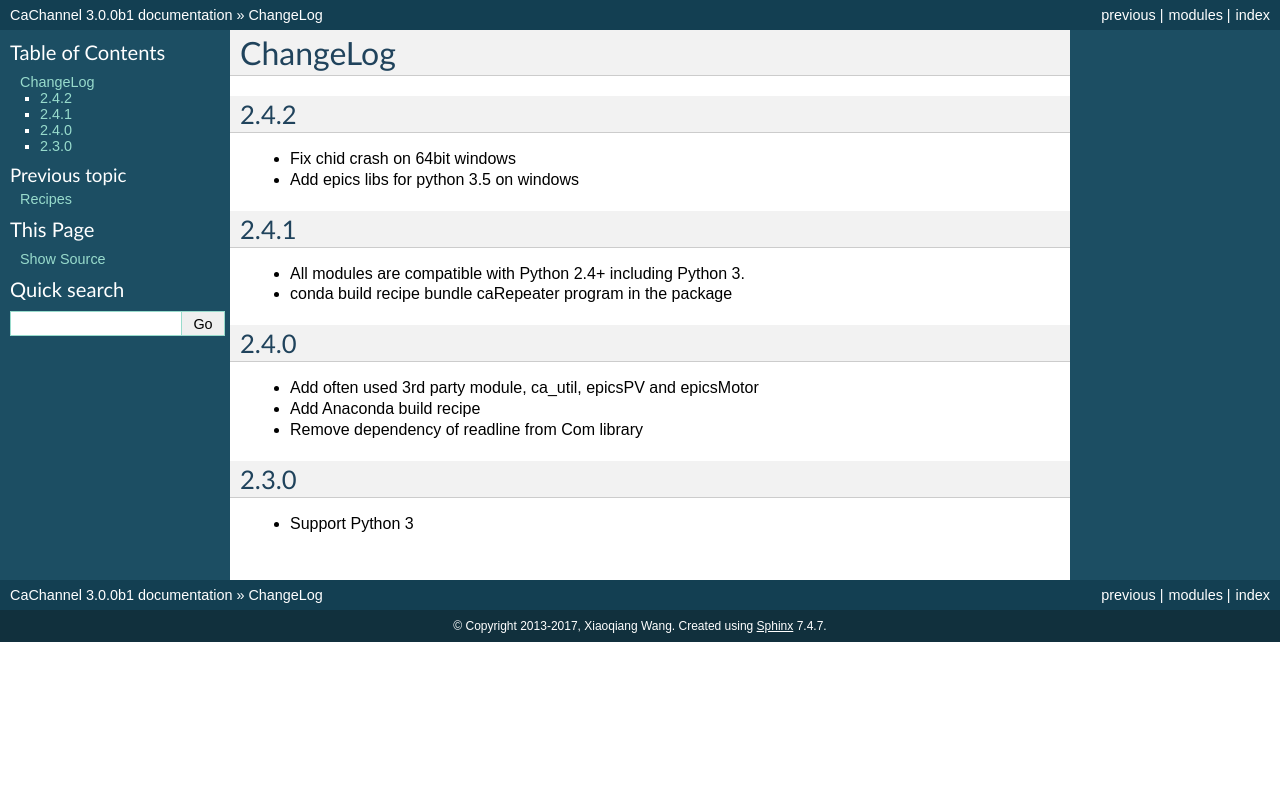
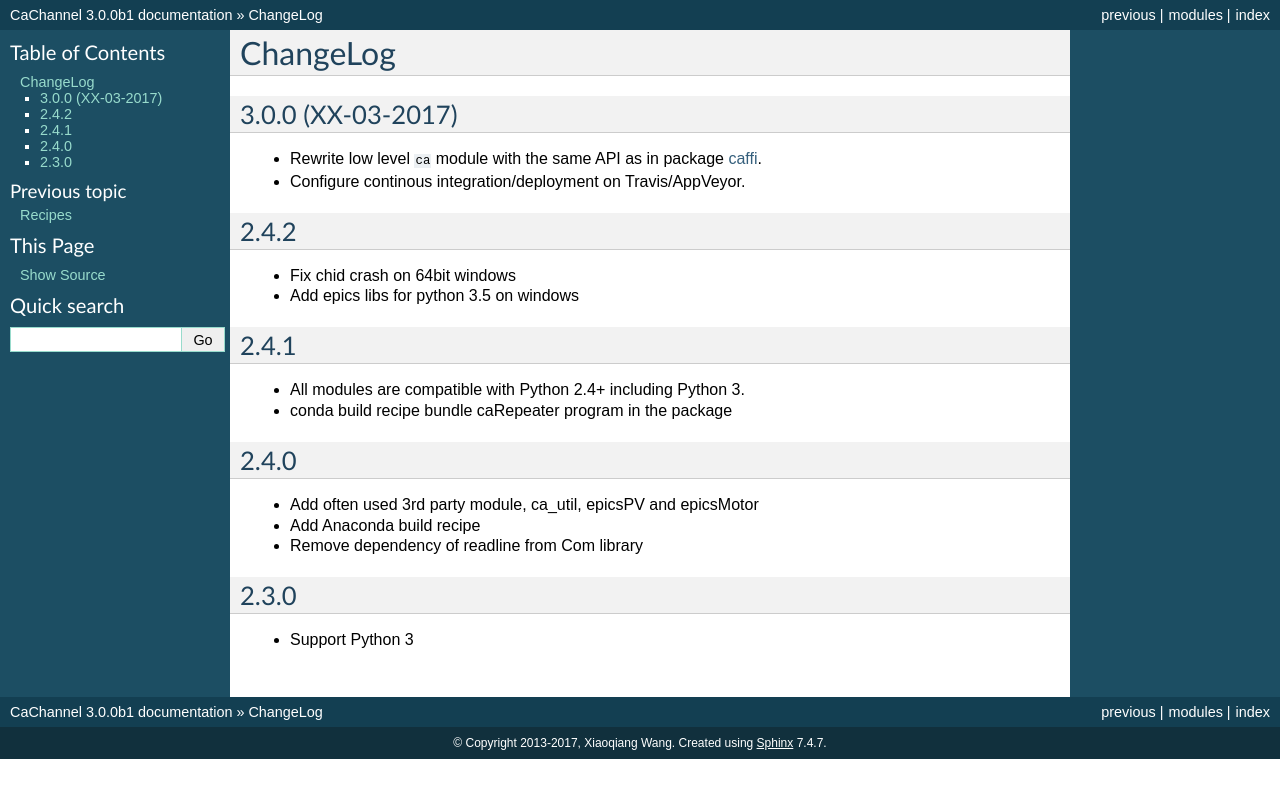
Before and after one commit to CaChannel/CaChannel, a Sphinx documentation site: the page built from docs/source/changes.rst, in a window 1280 px wide. Shown: the top 798 px of the page. Built offline with Sphinx 7.4.7, drawn with Linux system fonts in a browser that asks for light colours; cross-references to code outside the pages are shown as plain code.

Commit message:
add change log

```diff
--- a/docs/source/changes.rst
+++ b/docs/source/changes.rst
@@ -1,5 +1,11 @@
 ChangeLog
 =========
+
+3.0.0 (XX-03-2017)
+------------------
+
+- Rewrite low level :py:module:`ca` module with the same API as in package `caffi <https://pypi.python.org/pypi/caffi>`_.
+- Configure continous integration/deployment on Travis/AppVeyor.
 
 2.4.2
 -----
```
